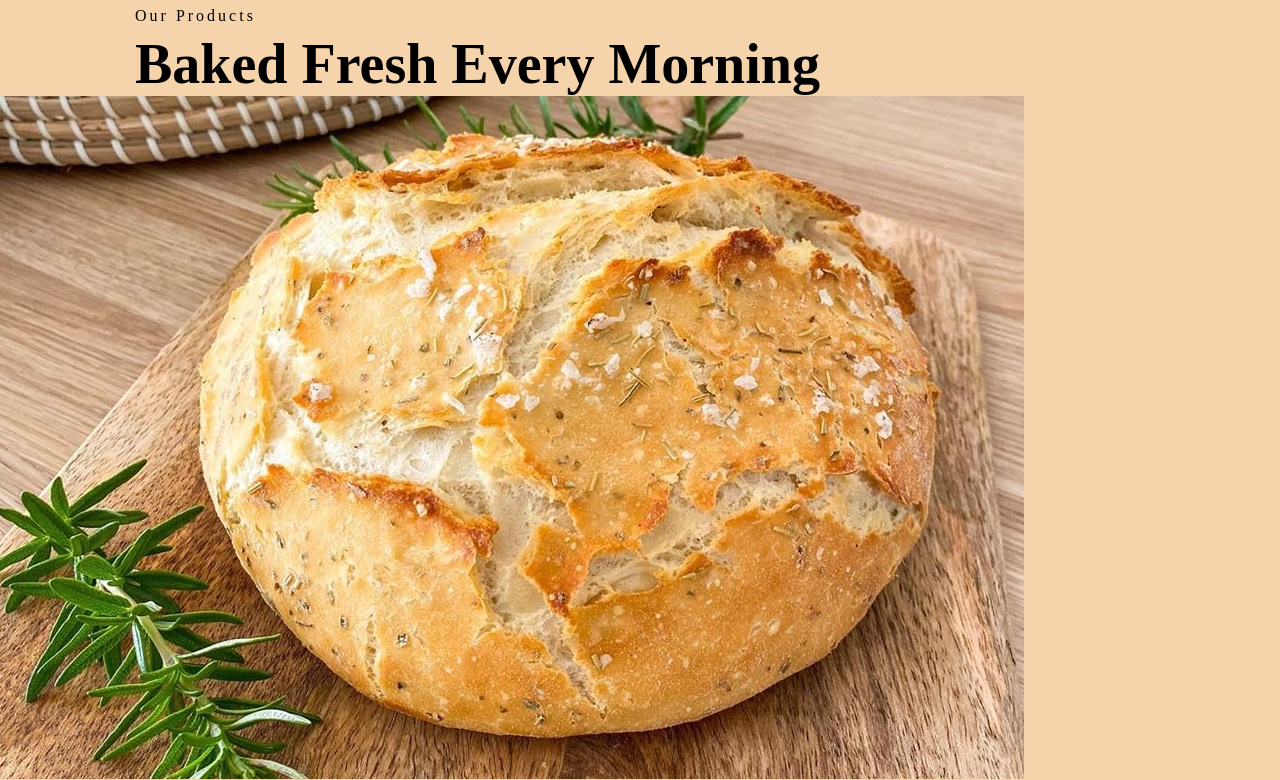
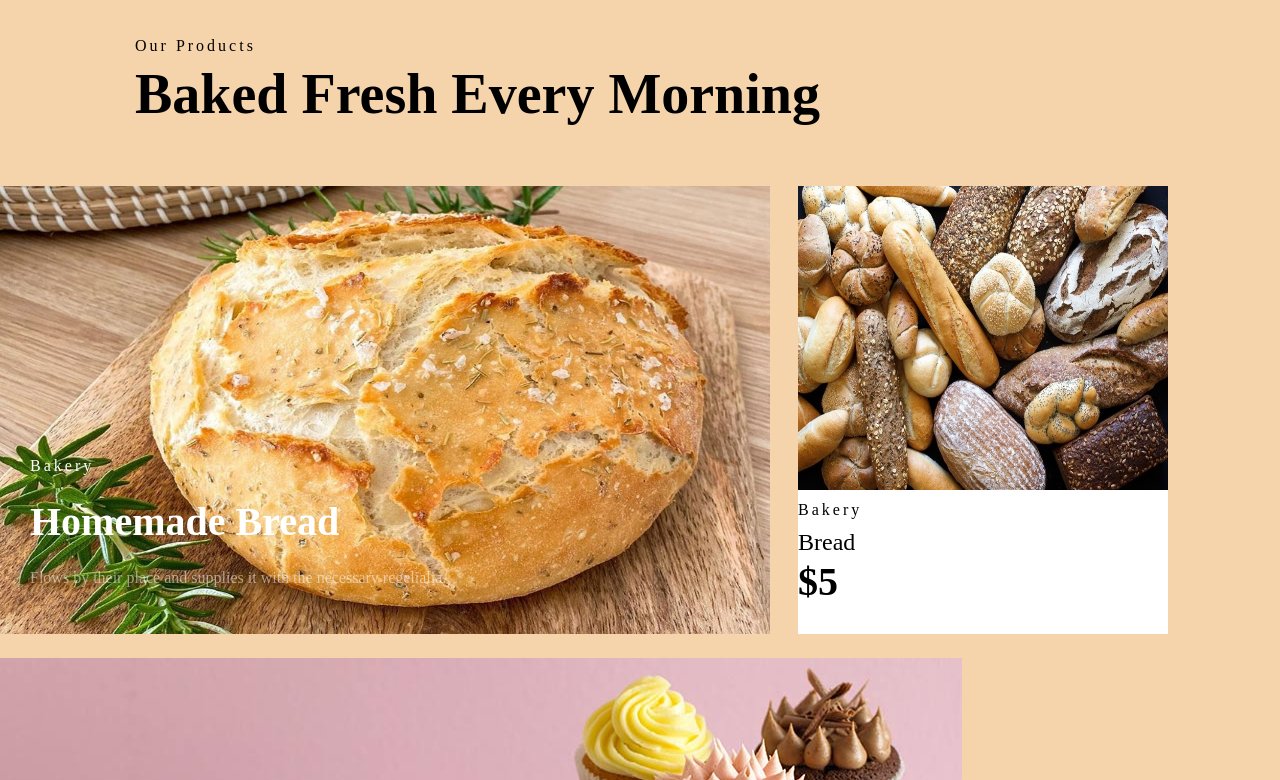
Before and after one commit to Achi-Abramia/davaleba--06, a plain HTML site: page index.html in a window 1280 px wide. Shown: the top 780 px of the page. Drawn offline with Linux system fonts and the light colour scheme.

Commit message:
Added styles

```diff
--- a/styles.css
+++ b/styles.css
@@ -5,7 +5,7 @@
 }
 
 body {
-    background-color: #F5D3AB;
+  background-color: #f5d3ab;
 }
 
 .header-big h1 {
@@ -13,17 +13,58 @@
   font-size: 56px;
   line-height: 64px;
   margin-left: 135px;
+  margin-bottom: 60px;
 }
 
 .header-small h3 {
   margin-left: 135px;
+  margin-top: 30px;
+}
+
+.product-boxes {
+  width: 1300px;
+  margin: auto;
+}
+
+.product-boxes > div {
+  display: inline-block;
+  vertical-align: middle;
+  margin-right: 24px;
+  margin-bottom: 24px;
+}
+
+.homemade-bread img {
+  width: 770px;
+  height: 448px;
+}
+
+.homemade-bread {
+  width: 770px;
+  height: 448px;
+}
+
+.bakery,
+.pastry,
+.sweet,
+.pastry-brioche {
+  width: 370px;
+  height: 448px;
+  background-color: white;
+}
+
+.bakery img,
+.pastry img,
+.sweet img,
+.pastry-brioche img {
+  width: 370px;
+  height: 304px;
 }
 
 .header-small h3,
 .bakery h5,
-  .Pastry h5,
-  .Sweet h5,
-  .Pastry h5 {
+.pastry h5,
+.sweet h5,
+.pastry-brioche h5 {
   font-weight: 400;
   font-size: 16px;
   line-height: 32px;
@@ -31,18 +72,18 @@
 }
 
 .bakery h4,
-  .Pastry h4,
-  .Sweet h4,
-  .Pastry h4 {
+.pastry h4,
+.sweet h4,
+.pastry-brioche h4 {
   font-weight: 400;
   font-size: 24px;
   line-height: 32px;
 }
 
 .bakery p,
-  .Pastry p,
-  .Sweet p,
-  .Pastry p {
+.pastry p,
+.sweet p,
+.pastry-brioche p {
   font-weight: 700;
   font-size: 40px;
   line-height: 48px;
@@ -54,7 +95,46 @@
   line-height: 23.71px;
   display: block;
   margin: auto;
-    background-color: #F5D3AB;
+  background-color: #f5d3ab;
   border: 1px solid black;
   padding: 10px 40px;
+  margin-bottom: 70px;
+  margin-top: 50px;
 }
+
+.homemade-bread {
+  position: relative;
+}
+
+.homemade-bread .text {
+  position: absolute;
+  bottom: 0;
+}
+
+.homemade-bread .text h5 {
+  font-weight: 400;
+  font-size: 16px;
+  line-height: 32px;
+  letter-spacing: 3px;
+  color: #ffffff;
+  margin-bottom: 16px;
+  margin-left: 30px;
+}
+
+.homemade-bread .text h2 {
+  font-weight: 700;
+  font-size: 40px;
+  line-height: 48px;
+  color: #ffffff;
+  margin-bottom: 16px;
+  margin-left: 30px;
+}
+
+.homemade-bread .text p {
+  font-weight: 400;
+  font-size: 16px;
+  line-height: 32px;
+  color: #ffffff80;
+  margin-bottom: 40px;
+  margin-left: 30px;
+}
```
Lines whose indentation alone changed are shown as unchanged.
